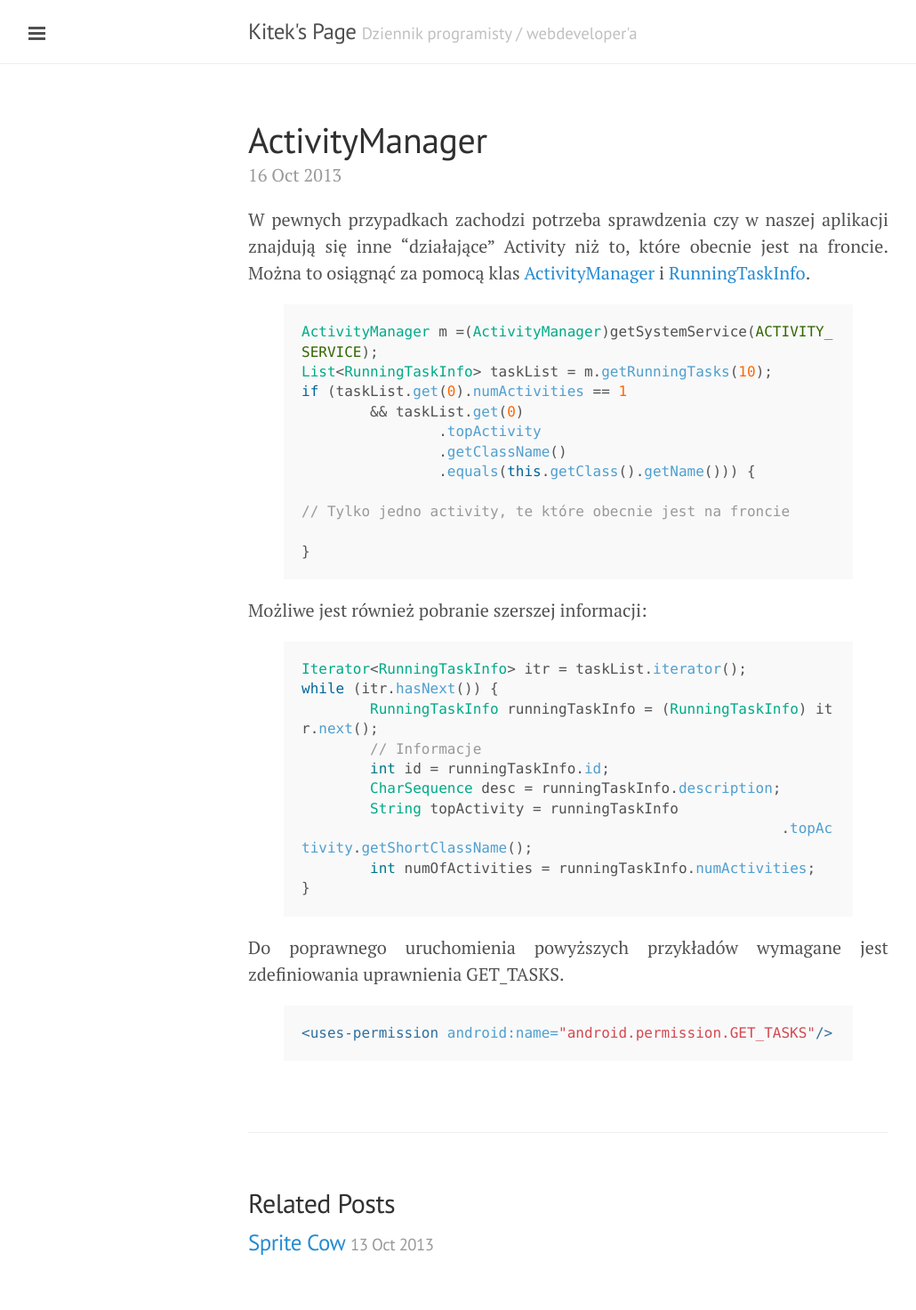
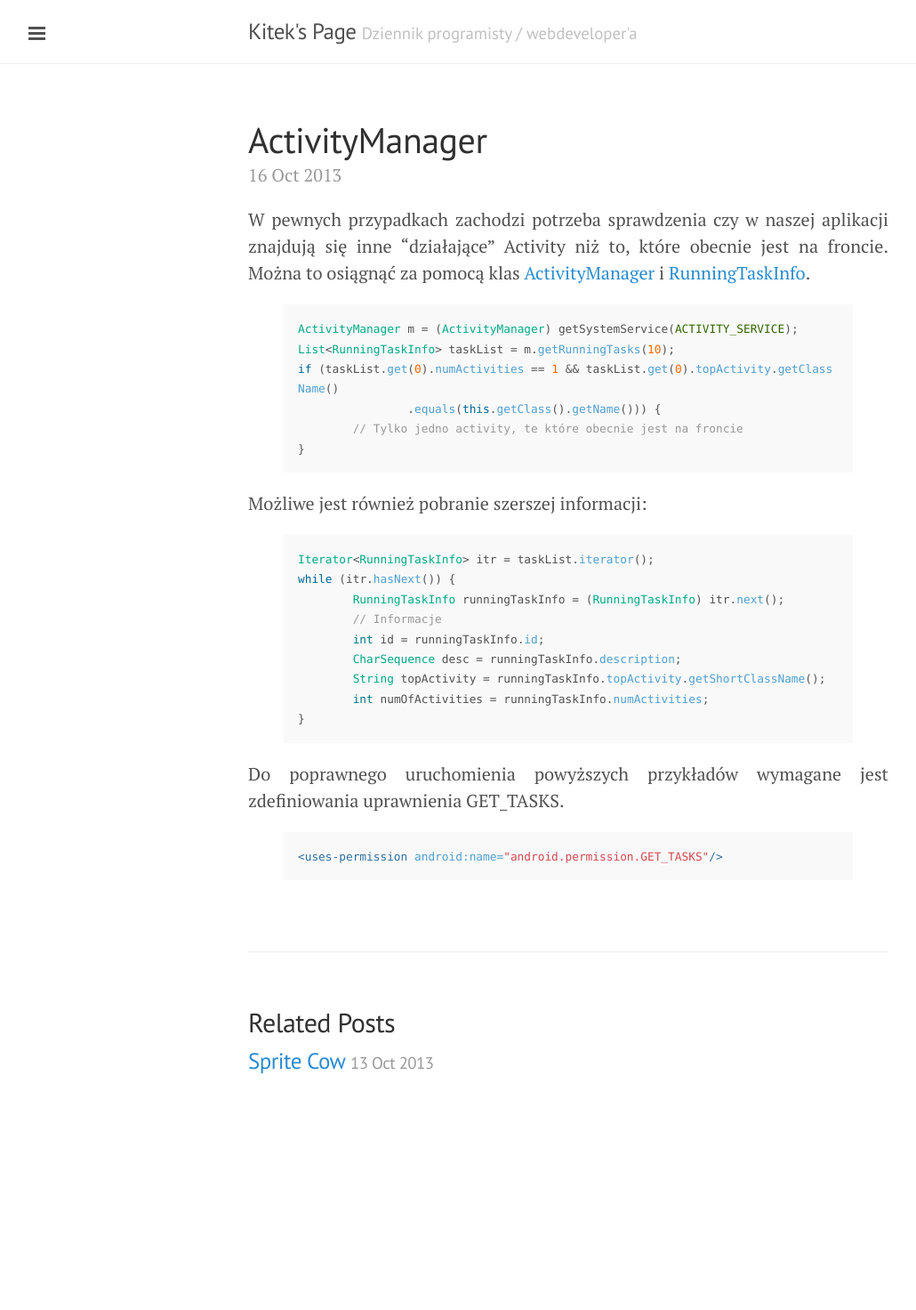
Before and after one commit to kitek/kitek.github.io, a Jekyll site: the page built from _posts/2013-10-16-ActivityManager.md, in a window 1280 px wide. Shown: the whole page at 89% size, without its empty margins (1-1031 px from the left). Built offline with Jekyll 4.4.1, drawn with Linux system fonts in a browser that asks for light colours; comment, search, counter and statistics services are not loaded; after the commit the page ends 1269 px from its top, so only the background shows below that.

```diff
--- a/_layouts/post.html
+++ b/_layouts/post.html
@@ -7,7 +7,6 @@ layout: default
   <span class="post-date">{{ page.date | date_to_string }}</span>
   {{ content }}
 </div>
-
 <div class="related">
   <h2>Related Posts</h2>
   <ul class="related-posts">
@@ -23,3 +22,5 @@ layout: default
     {% endfor %}
   </ul>
 </div>
+
+{% include disqus.html %}
--- a/public/css/poole.css
+++ b/public/css/poole.css
@@ -160,7 +160,7 @@ pre {
   display: block;
   margin-top: 0;
   margin-bottom: 1rem;
-  padding: 1rem;
+  padding: .8rem;
   font-size: .8rem;
   line-height: 1.4;
   white-space: pre;
@@ -171,7 +171,7 @@ pre {
 }
 pre code {
   padding: 0;
-  font-size: 100%;
+  font-size: 80%;
   color: inherit;
   background-color: transparent;
 }
```
Also changed, not shown: _includes/disqus.html (added, +8 -0 lines), _posts/2013-10-16-ActivityManager.md (+4 -14 lines).
